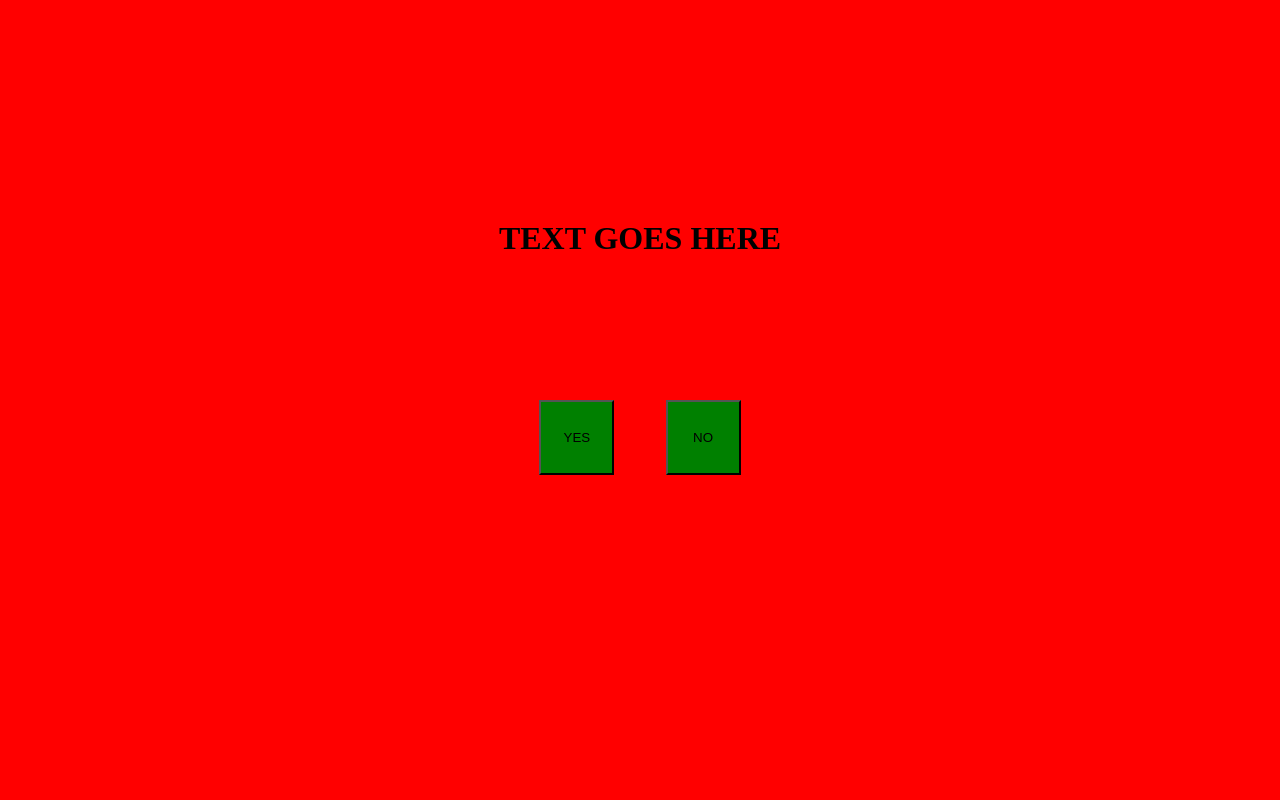
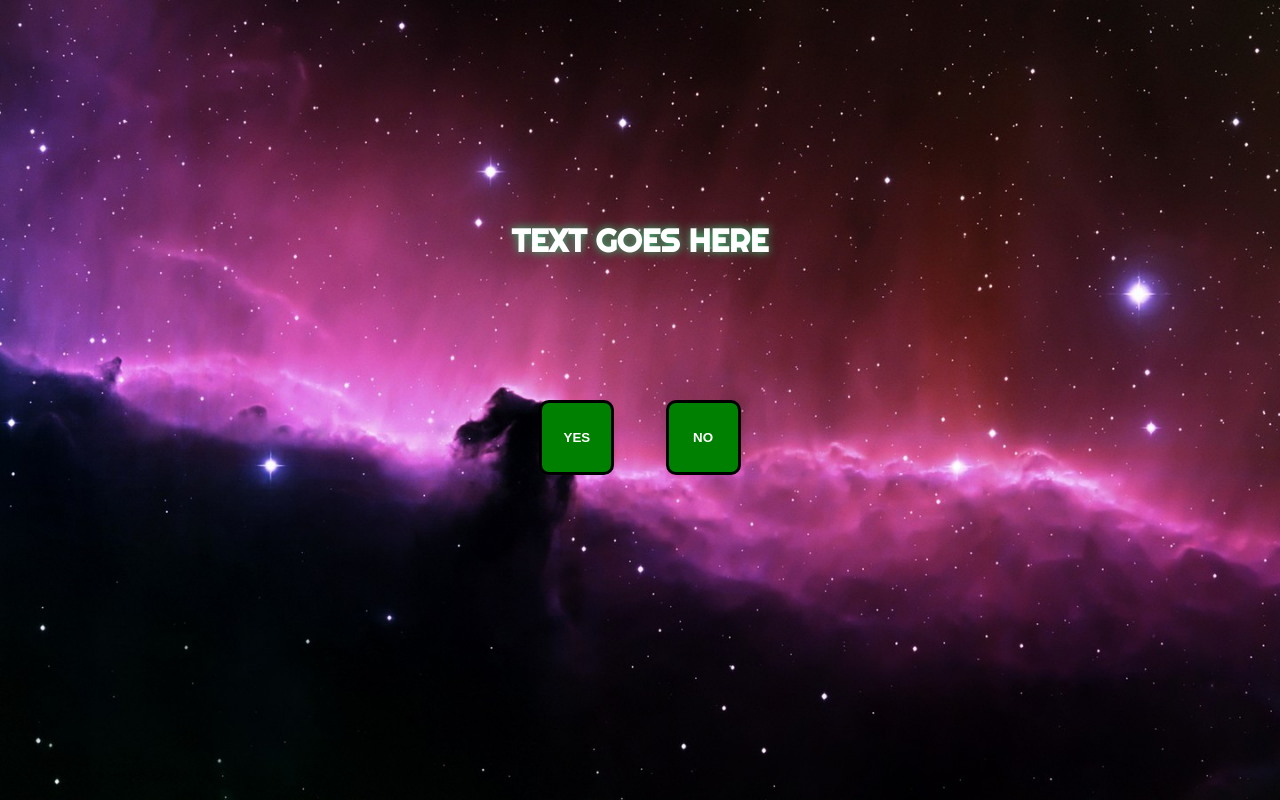
Before and after one commit to zainbits/FunWeb-ButtonChase, a plain HTML site: page index.html in a window 1280 px wide. Drawn offline with nearby package versions, Linux system fonts and the light colour scheme.

Commit message:
Improved CSS Stylesheet

```diff
--- a/index.html
+++ b/index.html
@@ -5,10 +5,12 @@
     <meta charset="UTF-8">
     <meta name="viewport" content="width=device-width, initial-scale=1.0">
     <link rel="stylesheet" href="mycss.css">
+    <link href="https://fonts.googleapis.com/css2?family=Righteous&display=swap" rel="stylesheet">
     <title>FunWeb</title>
 </head>
 
 <body>
+
     <div class="center">
         <h1>TEXT GOES HERE</h1>
     </div>
--- a/mycss.css
+++ b/mycss.css
@@ -1,5 +1,10 @@
 body {
     background-color: red;
+    background: url("res.jpg") no-repeat center center fixed;
+    background-size: cover;
+    color: white;
+    font-family: 'Righteous', cursive;
+    text-shadow: #3CC47C 0 0 10px;
 }
 
 .center {
@@ -8,7 +13,12 @@ body {
 }
 
 .centerbtn {
+    transition: all 0.2s;
     background-color: green;
+    color: white;
+    border: solid black;
+    border-radius: 10px;
+    font-weight: bold;
     height: 75px;
     width: 75px;
     position: absolute;
```
Also changed, not shown: res.jpg (added).
